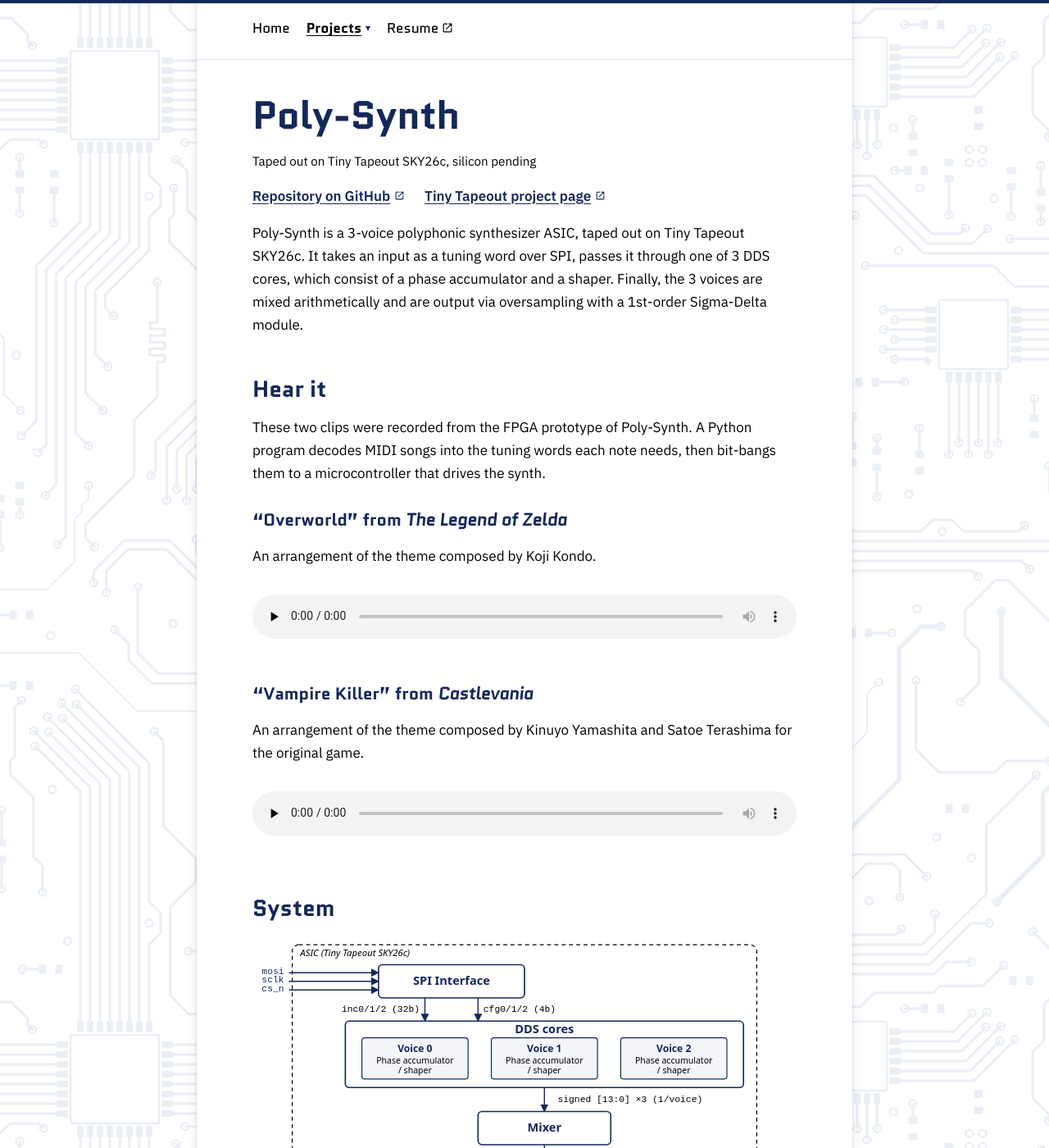
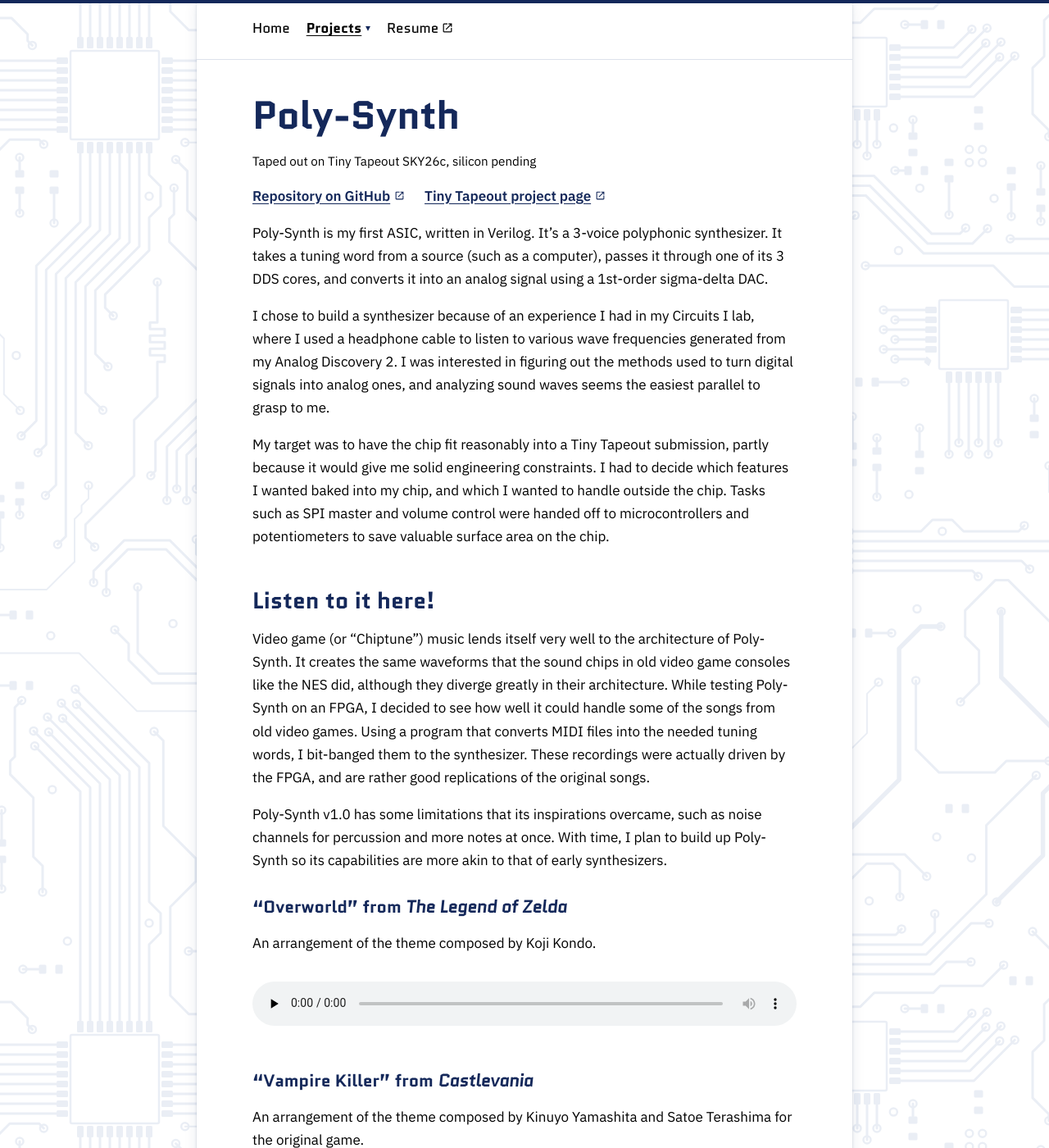
Before and after one commit to Colbywonn/colbywonn.com, a Jekyll site: the page built from projects/synth/index.md, in a window 1280 px wide and 1400 px high. Shown: the whole window at 82% size. Built offline with Jekyll 4.4.1, drawn with Linux system fonts in a browser that asks for light colours; some of the changed text lies outside the part shown.

Commit message:
Site copy in my own words: Poly-Synth rewrite, Projects, homepage, 404
- Poly-Synth page rewritten top to bottom (intro, listening notes, system
  walkthrough, verification, status and lessons learned)
- How I used AI: how I actually learned (HDLBits, AI as an architecture aid)
- Projects page: new intro and description
- Homepage: role line plus a new internship line
- 404: new message
- Drop the site-wide meta description; remove the unused tagline style and
  rename the hero's seeking class to role

Co-Authored-By: Claude Opus 5.5 <noreply@anthropic.com>

```diff
--- a/404.html
+++ b/404.html
@@ -15,7 +15,7 @@ permalink: /404.html
 
   <div class="error-plain">
     <h1>404</h1>
-    <p>This page doesn't exist or has moved.</p>
+    <p>The page you were trying to access does not exist at this URL.</p>
     <p><a class="error-back" href="{{ '/' | relative_url }}">&#8592; Go back</a></p>
   </div>
 
--- a/_config.yml
+++ b/_config.yml
@@ -1,5 +1,4 @@
 title: Colby Miller
-description: Computer Engineering student at the University of Utah, with experience in digital design and verification.
 url: "https://colbywonn.com"
 author: Colby Miller
 lang: en
--- a/assets/css/site.css
+++ b/assets/css/site.css
@@ -95,11 +95,11 @@ main,
   padding-inline: var(--gutter);
 }
 
-/* Homepage hero: name, seeking line, and links on the left, headshot on the right.
+/* Homepage hero: name, role line, and links on the left, headshot on the right.
    On narrow screens the photo sits above instead. The negative top margin keeps it close under the nav's rule. */
 .hero { display: flex; align-items: center; gap: 1.75rem; margin: -1.25rem 0 3rem; }
 .hero-text { flex: 1; min-width: 0; }
-.hero .seeking { margin: 0 0 1rem; max-width: 32rem; }
+.hero .role { margin: 0 0 1rem; max-width: 32rem; }
 .headshot { display: block; flex-shrink: 0; width: 150px; height: 150px; border-radius: 18px; object-fit: cover; }
 @media (max-width: 36rem) {
   .hero { flex-direction: column-reverse; align-items: flex-start; gap: 1rem; }
@@ -248,9 +248,7 @@ a { color: var(--navy); text-underline-offset: 0.2em; }
 a:focus-visible,
 button:focus-visible { outline: 2px solid var(--navy); outline-offset: 3px; }
 
-.tagline { font-size: 1.25rem; margin: 0 0 1.5rem; max-width: 34rem; }
-
-.seeking { margin: 0 0 1.5rem; color: var(--navy); font-weight: 600; }
+.role { margin: 0 0 1.5rem; color: var(--navy); font-weight: 600; }
 
 /* Inline tool list closing the About Me section */
 .toolset { margin-top: 1.75rem; padding-top: 1rem; border-top: 1px solid var(--rule); }
--- a/projects/synth/index.md
+++ b/projects/synth/index.md
@@ -13,11 +13,17 @@ description: A 3-voice polyphonic synthesizer ASIC, taped out on Tiny Tapeout SK
   <li><a href="https://tinytapeout.com/chips/ttsky26c/tt_um_colbywonn_poly_synth/" target="_blank" rel="noopener">Tiny Tapeout project page</a></li>
 </ul>
 
-Poly-Synth is a 3-voice polyphonic synthesizer ASIC, taped out on Tiny Tapeout SKY26c. It takes an input as a tuning word over SPI, passes it through one of 3 DDS cores, which consist of a phase accumulator and a shaper. Finally, the 3 voices are mixed arithmetically and are output via oversampling with a 1st-order Sigma-Delta module.
+Poly-Synth is my first ASIC, written in Verilog. It's a 3-voice polyphonic synthesizer. It takes a tuning word from a source (such as a computer), passes it through one of its 3 DDS cores, and converts it into an analog signal using a 1st-order sigma-delta DAC.
 
-## Hear it
+I chose to build a synthesizer because of an experience I had in my Circuits I lab, where I used a headphone cable to listen to various wave frequencies generated from my Analog Discovery 2. I was interested in figuring out the methods used to turn digital signals into analog ones, and analyzing sound waves seems the easiest parallel to grasp to me.
 
-These two clips were recorded from the FPGA prototype of Poly-Synth. A Python program decodes MIDI songs into the tuning words each note needs, then bit-bangs them to a microcontroller that drives the synth.
+My target was to have the chip fit reasonably into a Tiny Tapeout submission, partly because it would give me solid engineering constraints. I had to decide which features I wanted baked into my chip, and which I wanted to handle outside the chip. Tasks such as SPI master and volume control were handed off to microcontrollers and potentiometers to save valuable surface area on the chip.
+
+## Listen to it here!
+
+Video game (or "Chiptune") music lends itself very well to the architecture of Poly-Synth. It creates the same waveforms that the sound chips in old video game consoles like the NES did, although they diverge greatly in their architecture. While testing Poly-Synth on an FPGA, I decided to see how well it could handle some of the songs from old video games. Using a program that converts MIDI files into the needed tuning words, I bit-banged them to the synthesizer. These recordings were actually driven by the FPGA, and are rather good replications of the original songs.
+
+Poly-Synth v1.0 has some limitations that its inspirations overcame, such as noise channels for percussion and more notes at once. With time, I plan to build up Poly-Synth so its capabilities are more akin to that of early synthesizers.
 
 ### "Overworld" from *The Legend of Zelda*
 
@@ -33,20 +39,32 @@ An arrangement of the theme composed by Kinuyo Yamashita and Satoe Terashima for
 
 ## System
 
+This diagram shows what's actually going on inside the chip. The system starts with an SPI peripheral, which is set to operate in mode 0. The interface stores the config settings and the tuning words, which are both sent in on MOSI, sequentially as needed. Those are then sent to the proper DDS core, where the tuning word drives a phase accumulator, making a sawtooth wave at whichever frequency described by the word. It is then shaped into a square (with PWM selection), sawtooth, or triangle wave depending on the configuration state currently held by the core. The 3 cores are then summed by a mixer, before being encoded by a 1st-order sigma-delta, to be recreated as an analog signal by a filter off-chip.
+
 <img src="/assets/img/block-diagram.svg" alt="Poly-Synth block diagram" width="820" height="600" loading="lazy" decoding="async">
+
+This right here is the die render of the ASIC. Honestly I'm still learning how to interpret things like this, but it sure looks cool :P
 
 <img src="/assets/img/die-render.webp" alt="Poly-Synth die render" width="1610" height="2258" loading="lazy" decoding="async">
 
 ## Verification
 
-Each module was built against a golden-model testbench, and I mutation tested those testbenches to make sure they actually catch bugs. The top-level testbench runs against both the RTL and the post-layout gate-level netlist. Finally, the design ran on an iCEBreaker FPGA, playing MIDI songs straight into a pair of headphones with no amplifier.
+Verification-wise, I tested each module of my RTL against a golden-model test bench. I identified the desired behavior of the circuit, designed a function to replicate the behavior, and tested that function against the actual behavior of the module. When a test came back off, I went into my RTL and GTKWave to correct behavior. (AI was very handy for this, please see [that section](#how-i-used-ai) for more on how I used AI for this project). This helped me catch errors, such as incorrectly handling reset values, or forgetting to initialize values on startup, so they always held x in GTKWave.
+
+When my test benches came back passing, I would mutation test my RTL, to prove that my tests would catch errors when there were actual errors in my code.
+
+Another step was to run the entire chip off of the post-layout gate-level netlist. This was mostly handled by AI, as the focus of this project was RTL and not programming simulations.
+
+Lastly, I ran the RTL on an iCEBreaker FPGA, and checked the behavior by playing songs through it (see above).
 
 ## How I used AI
 
-Before this project, I knew digital logic, but I had never heard of RTL, HDLs, or Verilog. AI was by far the fastest way to learn. It taught me the basics of the language, helped me work out the architecture, and helped me debug. Every line of the RTL was written by me. As I get better, I plan to lean on it less, especially for architecture.
+Before this project, I knew digital logic, but I had never heard of RTL, HDLs, or Verilog. AI was by far the fastest way to learn. It taught me the basics of the language, helped me work out the architecture, and helped me debug. I spent time studying digital design concepts, studying on HDLBits, and used AI as an architectural generator. Almost every line of RTL was written by me, trying to apply the things I had learned. As I get better, I plan to lean on it less, especially for architecture.
 
 ## Status and next steps
 
-Poly-Synth is taped out on Tiny Tapeout SKY26c, and silicon is pending. Once the chips arrive, I'll bring the design up on the Tiny Tapeout demo board, driving it over SPI from the board's RP2350 and listening through the RC filter described in the [datasheet](https://tinytapeout.com/chips/ttsky26c/tt_um_colbywonn_poly_synth).
+I'm waiting for the shuttle to return from the fab still, so it'll be a while before this project is officially an ASIC.
 
-The design has no envelope (ADSR) or other audio shaping yet, so every note starts and stops abruptly. Adding that is the plan for v2.0.
+I want to keep iterating on this project, and I have targets for future versions and the features I want them to have. Some big ones are noise channels (as mentioned earlier) and ADSR envelopes.
+
+If I were to do this project again, I would definitely work on some of the math behind the sizes of the busses. I unfortunately had to compromise and fit the chip on 2 tiles of Tiny Tapeout, and I would love to reduce it to 1. I'm sure it could have been possible, had I optimized the bus widths a bit more. I also realized during testing that a square wave at 25% duty and 75% duty sound exactly the same. I would probably do away with one option or the other in v2.0.
```
Also changed, not shown: index.md (+1 -1 lines), projects/index.md (+2 -2 lines).
